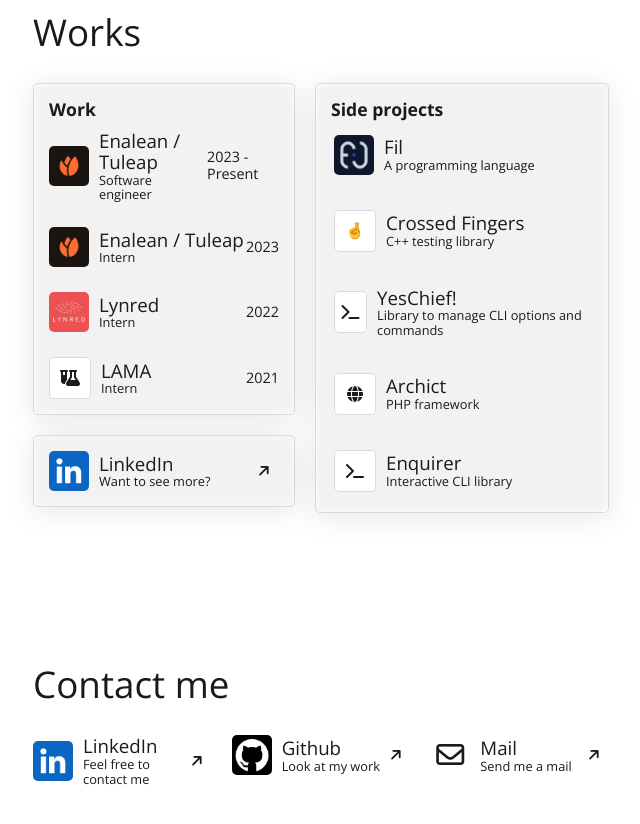
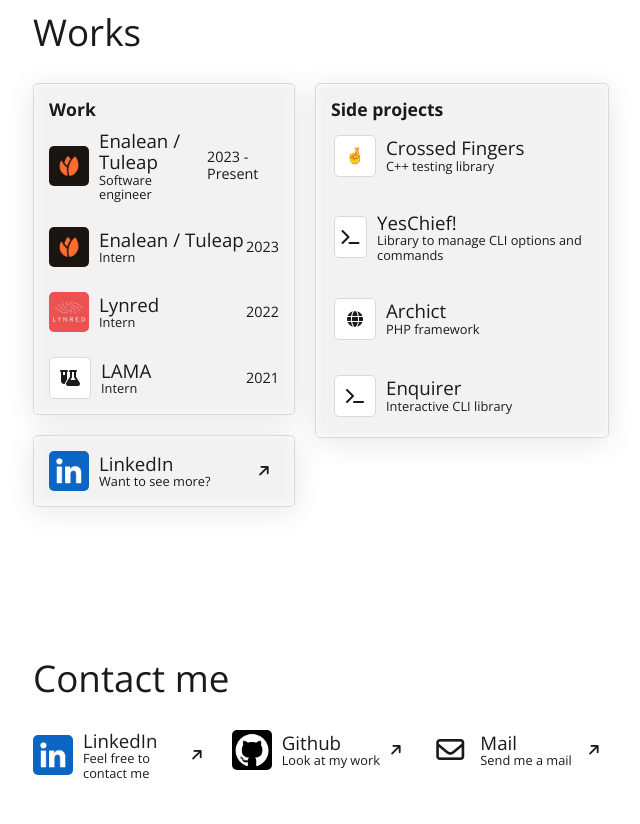
Before and after one commit to Gashmob/Website, a Vue app: page / in a window 1280 px wide. Shown: the part 820-1644 px from the top of the page, without its empty margins (319-959 px from the left). Built offline with nearby package versions, Linux system fonts and the light colour scheme.

Commit message:
chore: Comment fil link

```diff
--- a/src/App.vue
+++ b/src/App.vue
@@ -69,15 +69,15 @@
         </GlassContainer>
       </div>
       <GlassContainer title="Side projects">
-        <a class="item-link" href="https://github.com/Fil-Language" target="_blank">
-          <SimpleItem
-            title="Fil"
-            description="A programming language"
-            icon="fil_logo.png"
-            icon_type="image"
-            right_text=""
-          />
-        </a>
+<!--        <a class="item-link" href="https://github.com/Gashmob/fil" target="_blank">-->
+<!--          <SimpleItem-->
+<!--            title="Fil"-->
+<!--            description="A programming language"-->
+<!--            icon="fil_logo.png"-->
+<!--            icon_type="image"-->
+<!--            right_text=""-->
+<!--          />-->
+<!--        </a>-->
         <a class="item-link" href="https://github.com/Gashmob/CrossedFingers" target="_blank">
           <SimpleItem
             title="Crossed Fingers"
```
